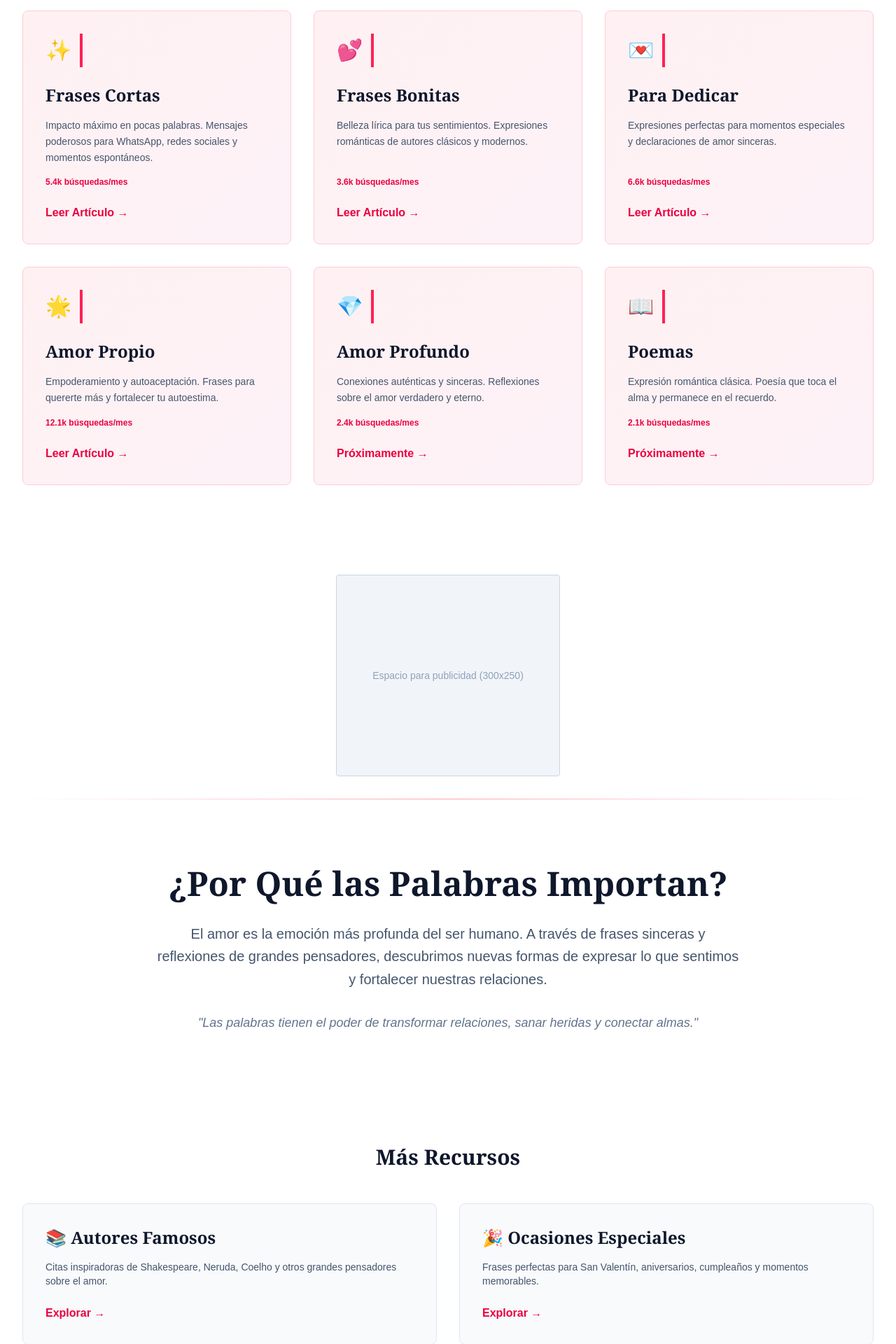
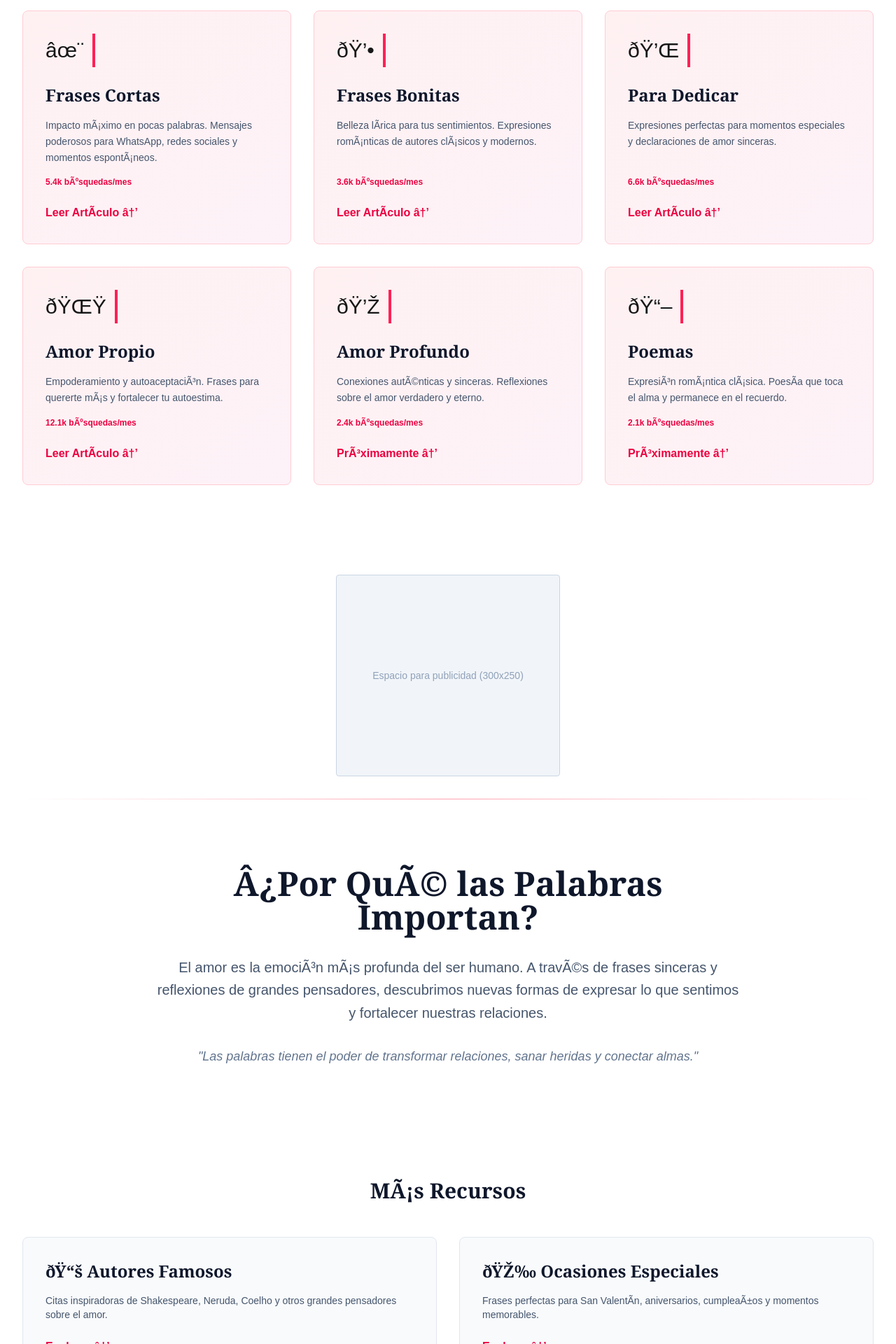
Before and after one commit to marcelo2721/mejoresfrasesdeamor, a Next.js app: page / in a window 1280 px wide. Shown: the part 880-2800 px from the top of the page at 70% size. Built offline with nearby package versions, Linux system fonts and the light colour scheme.

Commit message:
Force Vercel rebuild - clear all caches

```diff
--- a/src/app/page.tsx
+++ b/src/app/page.tsx
@@ -12,13 +12,13 @@ export default function Home() {
       <section className="relative py-32 px-4 sm:px-6 lg:px-8 max-w-7xl mx-auto">
         <div className="text-center">
           <p className="text-sm font-semibold text-rose-600 tracking-widest uppercase mb-4">
-            Expresión y Romanticismo
+            ExpresiÃ³n y Romanticismo
           </p>
           <h1 className="text-5xl sm:text-6xl lg:text-7xl font-serif font-bold text-slate-900 mb-6 leading-tight">
             Frases de Amor
           </h1>
           <p className="text-xl sm:text-2xl text-slate-600 max-w-3xl mx-auto mb-12 font-light">
-            Expresiones auténticas para cada momento especial. Descubre las palabras perfectas para tu pareja.
+            Expresiones autÃ©nticas para cada momento especial. Descubre las palabras perfectas para tu pareja.
           </p>
           <a
             href="/articulos/frases-amor-propio"
@@ -44,49 +44,49 @@ export default function Home() {
           {/* Card 1: Cortas */}
           <article className="flex flex-col h-full bg-gradient-to-br from-rose-50 to-pink-50 p-8 rounded-lg border border-rose-200 hover:shadow-lg transition-shadow">
             <div className="flex items-center gap-3 mb-6">
-              <span className="text-3xl">✨</span>
+              <span className="text-3xl">âœ¨</span>
               <div className="w-1 h-12 bg-rose-500"></div>
             </div>
             <h3 className="text-2xl font-serif font-bold text-slate-900 mb-4">
               Frases Cortas
             </h3>
             <p className="text-slate-600 text-sm leading-relaxed mb-4 flex-grow">
-              Impacto máximo en pocas palabras. Mensajes poderosos para WhatsApp, redes sociales y momentos espontáneos.
+              Impacto mÃ¡ximo en pocas palabras. Mensajes poderosos para WhatsApp, redes sociales y momentos espontÃ¡neos.
             </p>
-            <p className="text-xs text-rose-600 font-semibold mb-6">5.4k búsquedas/mes</p>
+            <p className="text-xs text-rose-600 font-semibold mb-6">5.4k bÃºsquedas/mes</p>
             <a
               href="/articulos/frases-amor-cortas"
               className="text-rose-600 font-semibold hover:text-rose-700 transition-colors"
             >
-              Leer Artículo →
+              Leer ArtÃ­culo â†’
             </a>
           </article>
 
           {/* Card 2: Bonitas */}
           <article className="flex flex-col h-full bg-gradient-to-br from-rose-50 to-pink-50 p-8 rounded-lg border border-rose-200 hover:shadow-lg transition-shadow">
             <div className="flex items-center gap-3 mb-6">
-              <span className="text-3xl">💕</span>
+              <span className="text-3xl">ðŸ’•</span>
               <div className="w-1 h-12 bg-rose-500"></div>
             </div>
             <h3 className="text-2xl font-serif font-bold text-slate-900 mb-4">
               Frases Bonitas
             </h3>
             <p className="text-slate-600 text-sm leading-relaxed mb-4 flex-grow">
-              Belleza lírica para tus sentimientos. Expresiones románticas de autores clásicos y modernos.
+              Belleza lÃ­rica para tus sentimientos. Expresiones romÃ¡nticas de autores clÃ¡sicos y modernos.
             </p>
-            <p className="text-xs text-rose-600 font-semibold mb-6">3.6k búsquedas/mes</p>
+            <p className="text-xs text-rose-600 font-semibold mb-6">3.6k bÃºsquedas/mes</p>
             <a
               href="/articulos/frases-amor-bonitas"
               className="text-rose-600 font-semibold hover:text-rose-700 transition-colors"
             >
-              Leer Artículo →
+              Leer ArtÃ­culo â†’
             </a>
           </article>
 
           {/* Card 3: Dedicar */}
           <article className="flex flex-col h-full bg-gradient-to-br from-rose-50 to-pink-50 p-8 rounded-lg border border-rose-200 hover:shadow-lg transition-shadow">
             <div className="flex items-center gap-3 mb-6">
-              <span className="text-3xl">💌</span>
+              <span className="text-3xl">ðŸ’Œ</span>
               <div className="w-1 h-12 bg-rose-500"></div>
             </div>
             <h3 className="text-2xl font-serif font-bold text-slate-900 mb-4">
@@ -95,75 +95,75 @@ export default function Home() {
             <p className="text-slate-600 text-sm leading-relaxed mb-4 flex-grow">
               Expresiones perfectas para momentos especiales y declaraciones de amor sinceras.
             </p>
-            <p className="text-xs text-rose-600 font-semibold mb-6">6.6k búsquedas/mes</p>
+            <p className="text-xs text-rose-600 font-semibold mb-6">6.6k bÃºsquedas/mes</p>
             <a
               href="/articulos/frases-amor-dedicar"
               className="text-rose-600 font-semibold hover:text-rose-700 transition-colors"
             >
-              Leer Artículo →
+              Leer ArtÃ­culo â†’
             </a>
           </article>
 
           {/* Card 4: Amor Propio */}
           <article className="flex flex-col h-full bg-gradient-to-br from-rose-50 to-pink-50 p-8 rounded-lg border border-rose-200 hover:shadow-lg transition-shadow">
             <div className="flex items-center gap-3 mb-6">
-              <span className="text-3xl">🌟</span>
+              <span className="text-3xl">ðŸŒŸ</span>
               <div className="w-1 h-12 bg-rose-500"></div>
             </div>
             <h3 className="text-2xl font-serif font-bold text-slate-900 mb-4">
               Amor Propio
             </h3>
             <p className="text-slate-600 text-sm leading-relaxed mb-4 flex-grow">
-              Empoderamiento y autoaceptación. Frases para quererte más y fortalecer tu autoestima.
+              Empoderamiento y autoaceptaciÃ³n. Frases para quererte mÃ¡s y fortalecer tu autoestima.
             </p>
-            <p className="text-xs text-rose-600 font-semibold mb-6">12.1k búsquedas/mes</p>
+            <p className="text-xs text-rose-600 font-semibold mb-6">12.1k bÃºsquedas/mes</p>
             <a
               href="/articulos/frases-amor-propio"
               className="text-rose-600 font-semibold hover:text-rose-700 transition-colors"
             >
-              Leer Artículo →
+              Leer ArtÃ­culo â†’
             </a>
           </article>
 
           {/* Card 5: Profundo */}
           <article className="flex flex-col h-full bg-gradient-to-br from-rose-50 to-pink-50 p-8 rounded-lg border border-rose-200 hover:shadow-lg transition-shadow">
             <div className="flex items-center gap-3 mb-6">
-              <span className="text-3xl">💎</span>
+              <span className="text-3xl">ðŸ’Ž</span>
               <div className="w-1 h-12 bg-rose-500"></div>
             </div>
             <h3 className="text-2xl font-serif font-bold text-slate-900 mb-4">
               Amor Profundo
             </h3>
             <p className="text-slate-600 text-sm leading-relaxed mb-4 flex-grow">
-              Conexiones auténticas y sinceras. Reflexiones sobre el amor verdadero y eterno.
+              Conexiones autÃ©nticas y sinceras. Reflexiones sobre el amor verdadero y eterno.
             </p>
-            <p className="text-xs text-rose-600 font-semibold mb-6">2.4k búsquedas/mes</p>
+            <p className="text-xs text-rose-600 font-semibold mb-6">2.4k bÃºsquedas/mes</p>
             <a
               href="/articulos/frases-amor-profundo"
               className="text-rose-600 font-semibold hover:text-rose-700 transition-colors"
             >
-              Próximamente →
+              PrÃ³ximamente â†’
             </a>
           </article>
 
           {/* Card 6: Poemas */}
           <article className="flex flex-col h-full bg-gradient-to-br from-rose-50 to-pink-50 p-8 rounded-lg border border-rose-200 hover:shadow-lg transition-shadow">
             <div className="flex items-center gap-3 mb-6">
-              <span className="text-3xl">📖</span>
+              <span className="text-3xl">ðŸ“–</span>
               <div className="w-1 h-12 bg-rose-500"></div>
             </div>
             <h3 className="text-2xl font-serif font-bold text-slate-900 mb-4">
               Poemas
             </h3>
             <p className="text-slate-600 text-sm leading-relaxed mb-4 flex-grow">
-              Expresión romántica clásica. Poesía que toca el alma y permanece en el recuerdo.
+              ExpresiÃ³n romÃ¡ntica clÃ¡sica. PoesÃ­a que toca el alma y permanece en el recuerdo.
             </p>
-            <p className="text-xs text-rose-600 font-semibold mb-6">2.1k búsquedas/mes</p>
+            <p className="text-xs text-rose-600 font-semibold mb-6">2.1k bÃºsquedas/mes</p>
             <a
               href="/articulos/poemas-amor"
               className="text-rose-600 font-semibold hover:text-rose-700 transition-colors"
             >
-              Próximamente →
+              PrÃ³ximamente â†’
             </a>
           </article>
         </div>
@@ -184,10 +184,10 @@ export default function Home() {
       {/* Editorial Section */}
       <section className="py-24 px-4 sm:px-6 lg:px-8 max-w-4xl mx-auto text-center">
         <h2 className="text-4xl sm:text-5xl font-serif font-bold text-slate-900 mb-8">
-          ¿Por Qué las Palabras Importan?
+          Â¿Por QuÃ© las Palabras Importan?
         </h2>
         <p className="text-xl text-slate-600 leading-relaxed mb-8 font-light">
-          El amor es la emoción más profunda del ser humano. A través de frases sinceras y reflexiones de grandes pensadores,
+          El amor es la emociÃ³n mÃ¡s profunda del ser humano. A travÃ©s de frases sinceras y reflexiones de grandes pensadores,
           descubrimos nuevas formas de expresar lo que sentimos y fortalecer nuestras relaciones.
         </p>
         <p className="text-lg text-slate-500 italic font-light">
@@ -198,12 +198,12 @@ export default function Home() {
       {/* Secondary Sections */}
       <section className="py-16 px-4 sm:px-6 lg:px-8 max-w-7xl mx-auto">
         <h3 className="text-3xl font-serif font-bold text-slate-900 mb-12 text-center">
-          Más Recursos
+          MÃ¡s Recursos
         </h3>
         <div className="grid md:grid-cols-2 gap-8">
           {/* Autores Famosos */}
           <div className="bg-slate-50 p-8 rounded-lg border border-slate-200">
-            <h4 className="text-2xl font-serif font-bold text-slate-900 mb-4">📚 Autores Famosos</h4>
+            <h4 className="text-2xl font-serif font-bold text-slate-900 mb-4">ðŸ“š Autores Famosos</h4>
             <p className="text-slate-600 text-sm mb-6">
               Citas inspiradoras de Shakespeare, Neruda, Coelho y otros grandes pensadores sobre el amor.
             </p>
@@ -211,21 +211,21 @@ export default function Home() {
               href="/autores-famosos"
               className="text-rose-600 font-semibold hover:text-rose-700 transition-colors"
             >
-              Explorar →
+              Explorar â†’
             </a>
           </div>
 
           {/* Ocasiones Especiales */}
           <div className="bg-slate-50 p-8 rounded-lg border border-slate-200">
-            <h4 className="text-2xl font-serif font-bold text-slate-900 mb-4">🎉 Ocasiones Especiales</h4>
+            <h4 className="text-2xl font-serif font-bold text-slate-900 mb-4">ðŸŽ‰ Ocasiones Especiales</h4>
             <p className="text-slate-600 text-sm mb-6">
-              Frases perfectas para San Valentín, aniversarios, cumpleaños y momentos memorables.
+              Frases perfectas para San ValentÃ­n, aniversarios, cumpleaÃ±os y momentos memorables.
             </p>
             <a
               href="/ocasiones-especiales"
               className="text-rose-600 font-semibold hover:text-rose-700 transition-colors"
             >
-              Explorar →
+              Explorar â†’
             </a>
           </div>
         </div>
@@ -253,3 +253,5 @@ export default function Home() {
     </div>
   );
 }
+
+// Force rebuild 09/08/2026 09:16:45
```
